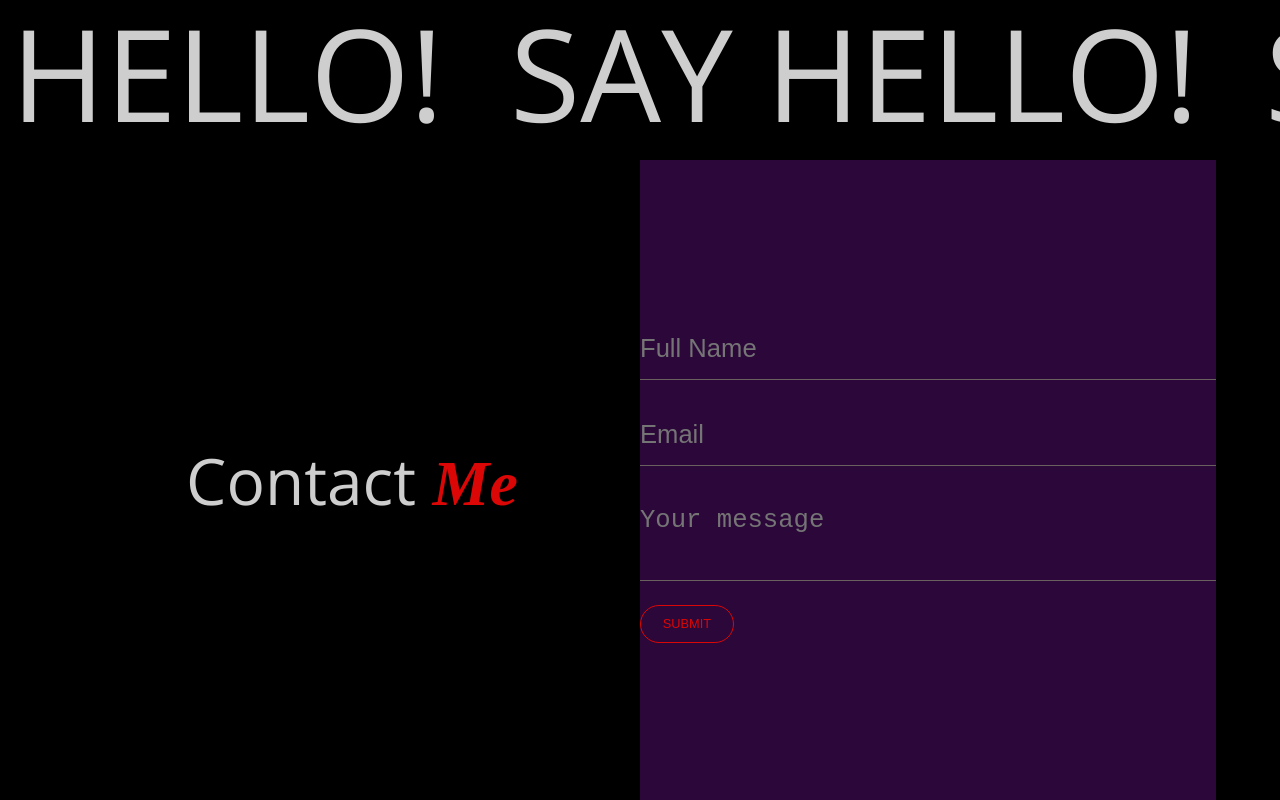
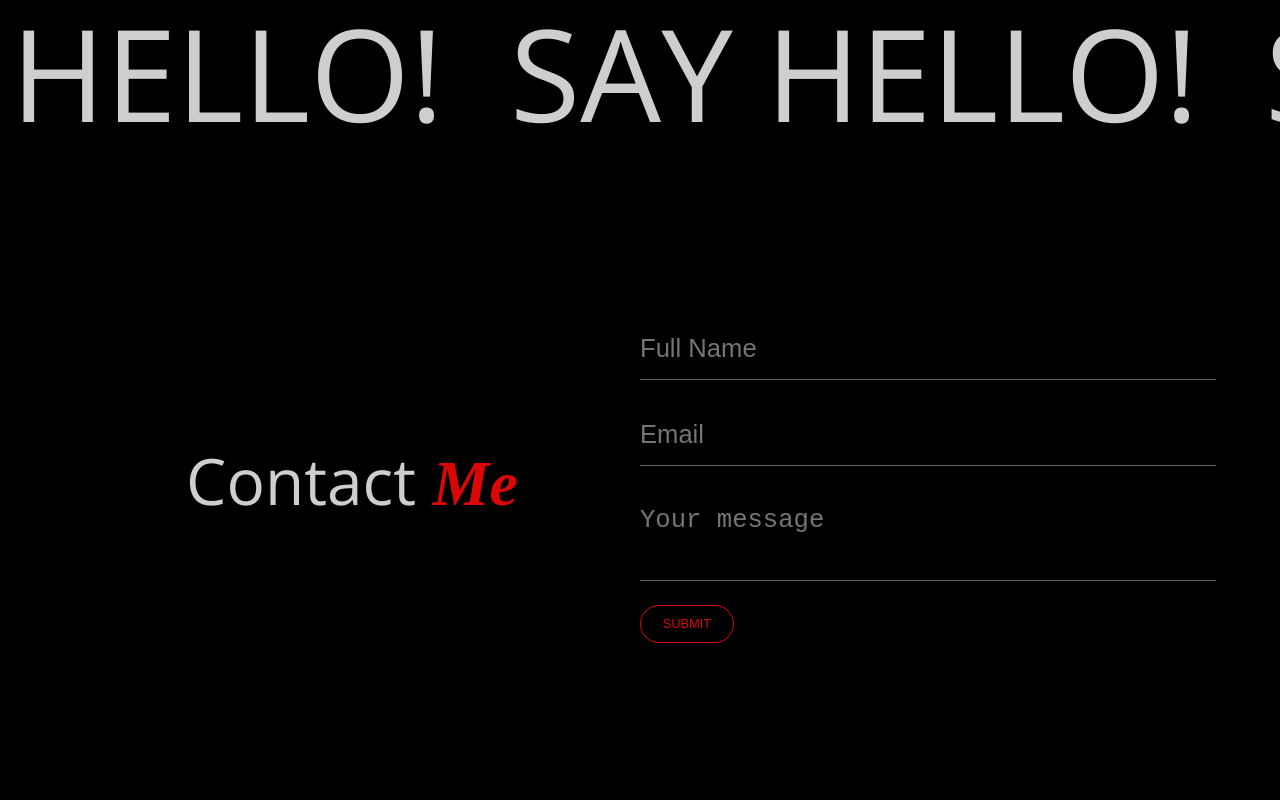
Before and after one commit to dhruv-kashyap-sde/Portfolio, a React (Vite) app: page / in a window 1280 px wide. Shown: the part 2716-3516 px from the top of the page. Built offline with nearby package versions, Linux system fonts and the light colour scheme; a web font is replaced by a local one.

Commit message:
adding footer file

```diff
--- a/src/components/ContactSection/ContactSection.css
+++ b/src/components/ContactSection/ContactSection.css
@@ -45,7 +45,6 @@
 }
 .form-container form{
     width: 50%;
-    background-color: rgb(44, 7, 58);
     display: flex;
     justify-content: center;
     flex-direction: column;
```
Also changed, not shown: src/utils/Footer.jsx (added).
